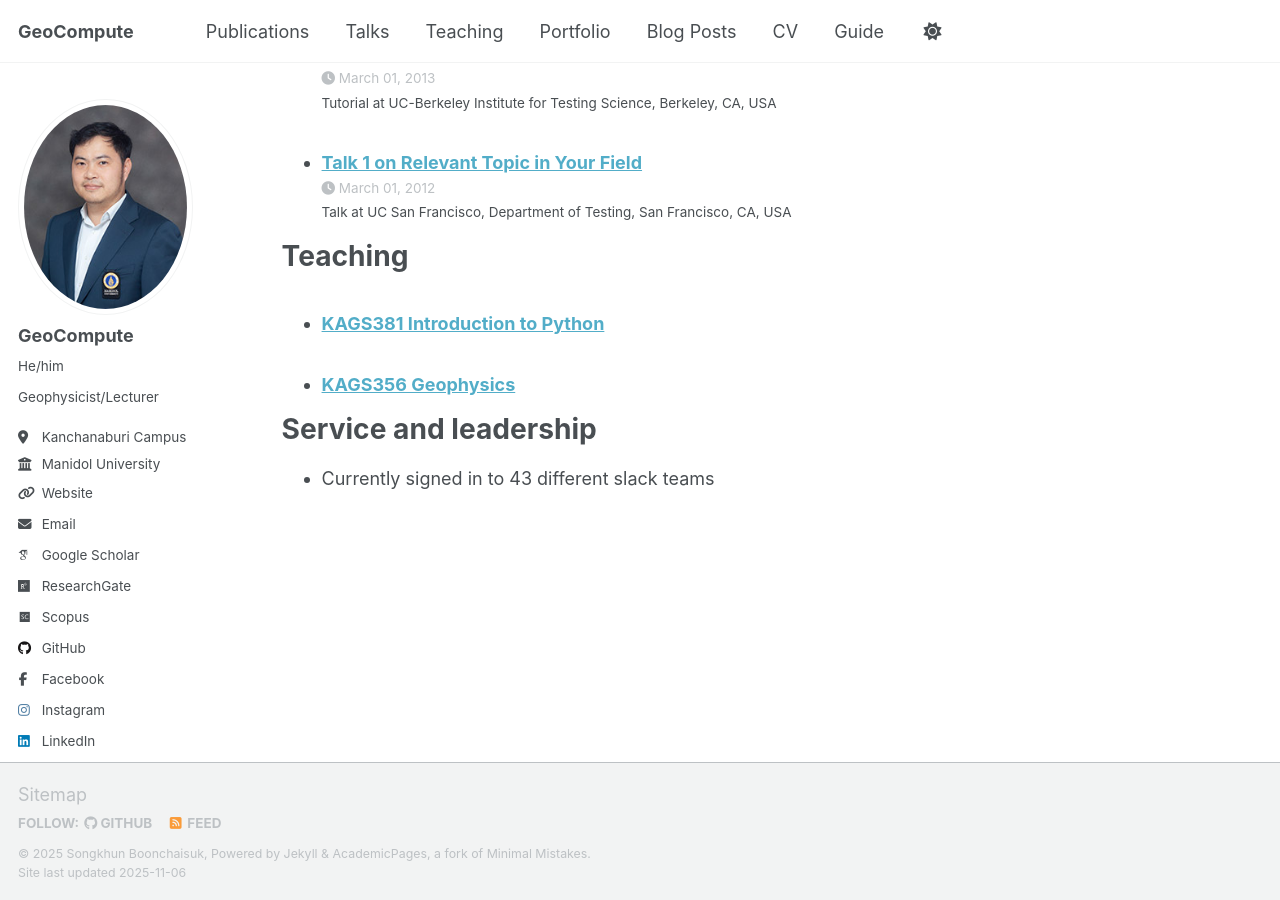
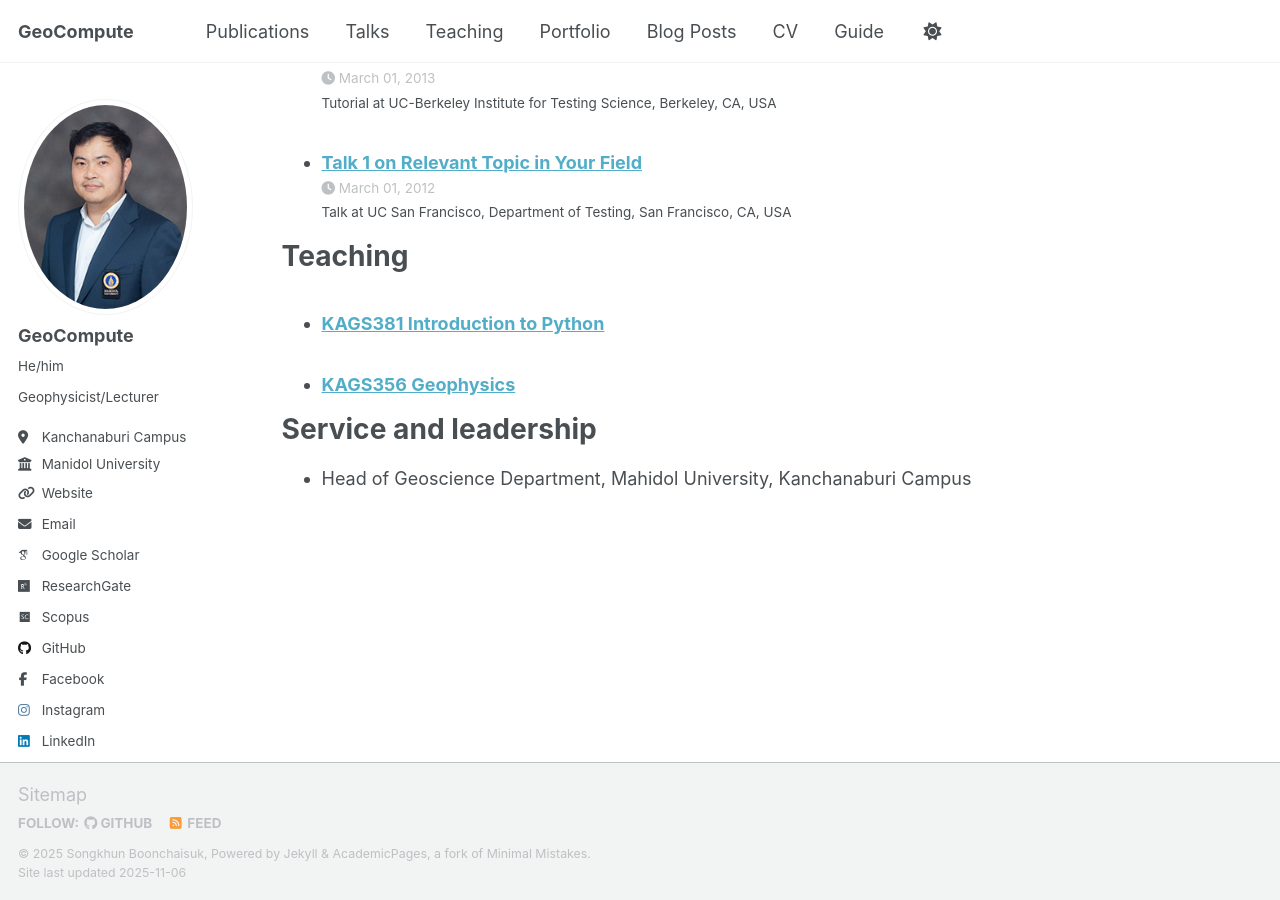
Before and after one commit to Songkhun/Songkhun.github.io, a Jekyll site: the page built from _pages/cv.md, in a window 1280 px wide and 900 px high, scrolled down 3054 px. Built offline with Jekyll 4.4.1, drawn with Linux system fonts in a browser that asks for light colours; some web fonts are replaced; a script that is not in the unit is left out.

Commit message:
Update cv.md

```diff
--- a/_pages/cv.md
+++ b/_pages/cv.md
@@ -75,4 +75,4 @@ Teaching
 
 Service and leadership
 ======
-* Currently signed in to 43 different slack teams
+* Head of Geoscience Department, Mahidol University, Kanchanaburi Campus
```
